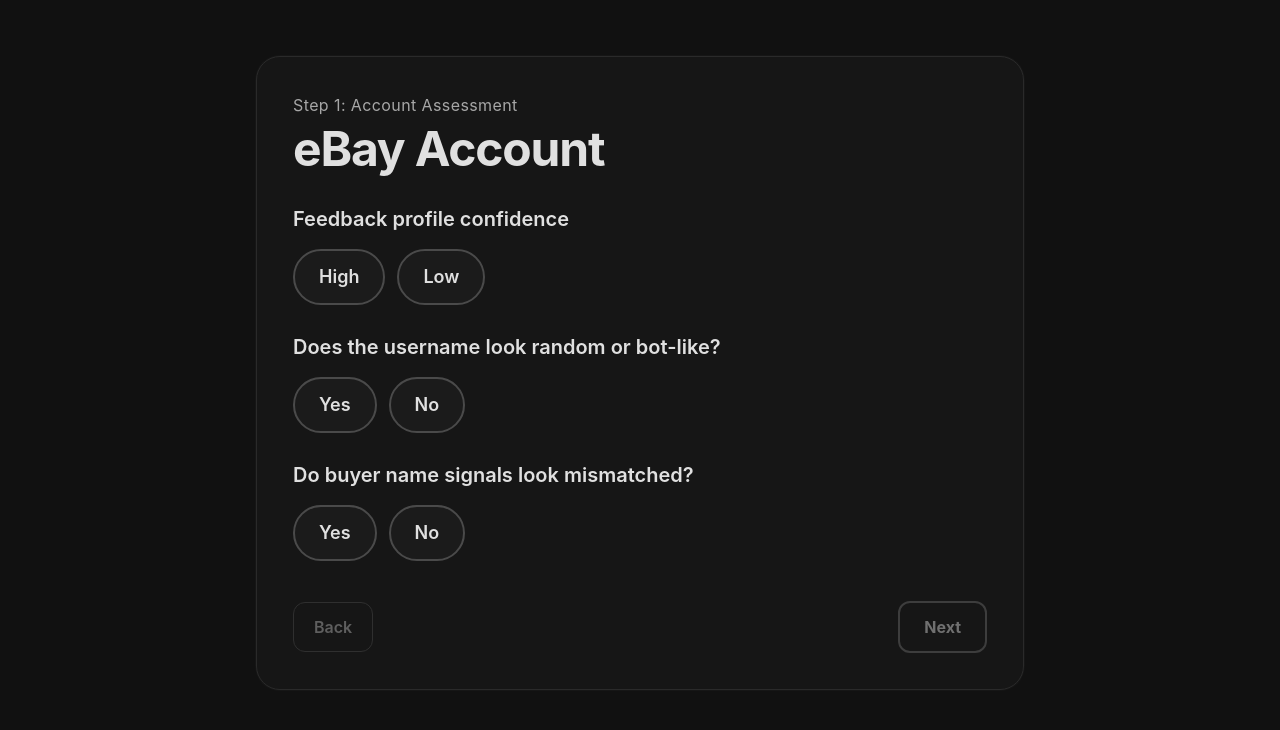
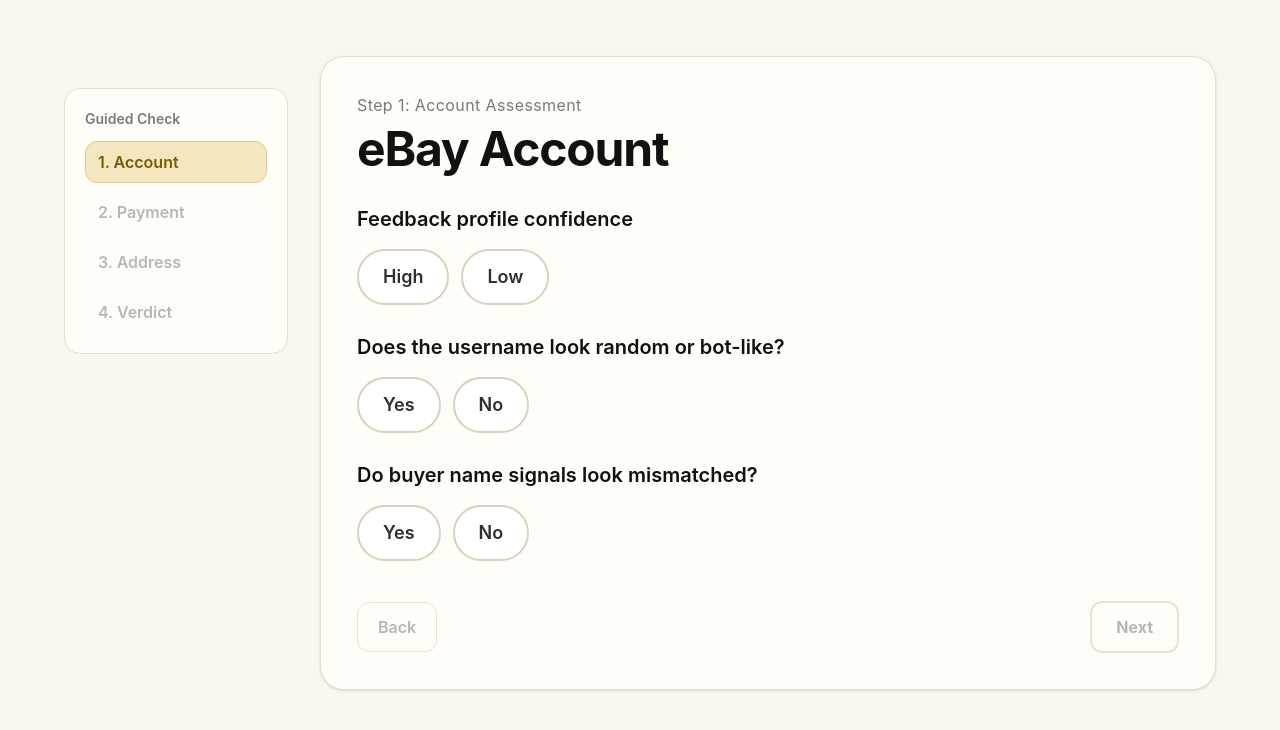
Before and after one commit to yyss8/IsBuyerLegit, a React (Vite) app: page / in a window 1280 px wide. Both pictures are taken after a click on the button "ebay". Shown: the top 730 px of the page. Built offline with nearby package versions, Linux system fonts and the light colour scheme.

Commit message:
feat: align guided check styling and add indexed sidebar

```diff
--- a/note/AI.md
+++ b/note/AI.md
@@ -257,3 +257,22 @@
 - Preserved existing `local` panel behavior and restart flow.
 
 **Status**: Completed and ready for end-to-end routing tests.
+
+---
+
+## Task: Guided Check Styling Alignment + Indexed Sidebar (March 1, 2026)
+
+**Objective**:
+Align eBay guided flow visuals with the local-panel warm-light style and add left-side indexed navigation for returning to prior steps.
+
+**Implementation Details**:
+- Restyled `GuidedCheckEngine` from dark mode to warm-light panel aesthetic:
+  - App background: `#FAF6EE`
+  - Panel background: `#FFFDF7`
+  - Border system: warm neutral (`#E7DFC9`, `#D8D1BE`)
+  - Accent interactions: gold-tinted (`#D9CC9A`, `#7A5A00`)
+- Added left indexed sidebar (`1. Account`, `2. Payment`, `3. Address`, `4. Verdict`).
+- Added `maxReachedScreen` tracking so sidebar allows navigation only to current/previously reached steps (no skipping ahead).
+- Preserved existing `Back`, `Next`, and `Start Over` logic with transition effects.
+
+**Status**: Completed and integrated.
--- a/src/GuidedCheckEngine.jsx
+++ b/src/GuidedCheckEngine.jsx
@@ -97,6 +97,7 @@
 const GuidedCheckEngine = () => {
   const [formData, setFormData] = useState(initialFormData);
   const [currentScreen, setCurrentScreen] = useState(0);
+  const [maxReachedScreen, setMaxReachedScreen] = useState(0);
 
   const currentConfig = screens[currentScreen];
 
@@ -121,7 +122,11 @@
   }, [currentConfig, currentScreen, formData]);
 
   const handleNext = () => {
-    setCurrentScreen((previous) => Math.min(previous + 1, 3));
+    setCurrentScreen((previous) => {
+      const next = Math.min(previous + 1, 3);
+      setMaxReachedScreen((maxVisited) => Math.max(maxVisited, next));
+      return next;
+    });
   };
 
   const handleBack = () => {
@@ -131,26 +136,70 @@
   const handleStartOver = () => {
     setFormData(initialFormData);
     setCurrentScreen(0);
+    setMaxReachedScreen(0);
   };
 
+  const handleSidebarSelect = (targetScreen) => {
+    if (targetScreen <= maxReachedScreen) {
+      setCurrentScreen(targetScreen);
+    }
+  };
+
+  const sidebarSteps = [
+    '1. Account',
+    '2. Payment',
+    '3. Address',
+    '4. Verdict',
+  ];
+
   return (
-    <div className="min-h-screen bg-[#111111] text-[#E0E0E0] px-6 py-10 md:py-14 font-sans">
+    <div className="min-h-screen bg-[#FAF6EE] text-[#111111] px-6 py-10 md:py-14 font-sans">
       <style>
         {`@keyframes panelFadeUp { from { opacity: 0; transform: translateY(16px); } to { opacity: 1; transform: translateY(0); } }`}
       </style>
 
-      <div className="max-w-3xl mx-auto">
+      <div className="max-w-6xl mx-auto flex flex-col md:flex-row gap-6 md:gap-8">
+        <aside className="md:w-56 md:pt-8">
+          <div className="rounded-2xl border border-[#E7DFC9] bg-[#FFFDF7] p-4 md:p-5">
+            <p className="text-sm font-semibold text-[#7A7A7A] mb-3">Guided Check</p>
+            <div className="space-y-2">
+              {sidebarSteps.map((label, index) => {
+                const isActive = currentScreen === index;
+                const isAccessible = index <= maxReachedScreen;
+
+                return (
+                  <button
+                    key={label}
+                    onClick={() => handleSidebarSelect(index)}
+                    disabled={!isAccessible}
+                    className={`w-full text-left rounded-xl px-3 py-2 text-sm md:text-base font-semibold transition-all duration-300 ${
+                      isActive
+                        ? 'border border-[#D9CC9A] bg-[#F4E7C0] text-[#7A5A00]'
+                        : isAccessible
+                          ? 'cursor-pointer border border-transparent text-[#5B5B5B] hover:border-[#D9CC9A] hover:bg-[#FBF2D6] hover:text-[#7A5A00]'
+                          : 'cursor-not-allowed border border-transparent text-[#B7B7B7]'
+                    }`}
+                  >
+                    {label}
+                  </button>
+                );
+              })}
+            </div>
+          </div>
+        </aside>
+
+        <div className="flex-1">
         <div
           key={currentScreen}
-          className="rounded-3xl border border-[#2A2A2A] bg-[#161616] p-6 md:p-9 shadow-[0_0_0_1px_rgba(255,255,255,0.02)]"
+          className="rounded-3xl border border-[#E7DFC9] bg-[#FFFDF7] p-6 md:p-9 shadow-sm"
           style={{ animation: 'panelFadeUp 320ms ease-out' }}
         >
           {currentScreen <= 2 ? (
             <>
-              <p className="text-sm md:text-base text-[#A7A7A7] tracking-wide">
+              <p className="text-sm md:text-base text-[#7A7A7A] tracking-wide">
                 {currentConfig.stepLabel}
               </p>
-              <h1 className="mt-2 text-4xl md:text-5xl font-bold tracking-tight">
+              <h1 className="mt-2 text-4xl md:text-5xl font-bold tracking-tight text-[#111111]">
                 {currentConfig.title}
               </h1>
 
@@ -171,10 +220,10 @@
                               onClick={() =>
                                 setNestedValue(currentConfig.category, question.key, option.value)
                               }
-                              className={`cursor-pointer rounded-full px-6 py-3 text-base md:text-lg font-semibold border-2 transition-all duration-300 hover:scale-[1.03] focus:outline-none focus:ring-2 focus:ring-[#FFC107]/50 ${
+                              className={`cursor-pointer rounded-full px-6 py-3 text-base md:text-lg font-semibold border-2 transition-all duration-300 hover:scale-[1.03] focus:outline-none focus:ring-2 focus:ring-[#B8860B]/40 ${
                                 isSelected
-                                  ? 'border-[#FFC107] bg-[#2A2204] text-[#FFC107]'
-                                  : 'border-[#4A4A4A] bg-[#1B1B1B] text-[#E0E0E0] hover:border-[#FFC107] hover:text-[#FFC107]'
+                                  ? 'border-[#D9CC9A] bg-[#F4E7C0] text-[#7A5A00]'
+                                  : 'border-[#D8D1BE] bg-[#FFFFFF] text-[#2F2F2F] hover:border-[#D9CC9A] hover:text-[#7A5A00] hover:bg-[#FBF2D6]'
                               }`}
                             >
                               {option.label}
@@ -193,8 +242,8 @@
                   disabled={currentScreen === 0}
                   className={`rounded-xl px-5 py-3 text-base font-semibold transition-all duration-300 ${
                     currentScreen === 0
-                      ? 'cursor-not-allowed border border-[#2F2F2F] text-[#5F5F5F]'
-                      : 'cursor-pointer border border-[#4A4A4A] text-[#E0E0E0] hover:border-[#FFC107] hover:text-[#FFC107]'
+                      ? 'cursor-not-allowed border border-[#E8E2D2] text-[#B7B7B7]'
+                      : 'cursor-pointer border border-[#D8D1BE] text-[#4A4A4A] hover:border-[#D9CC9A] hover:text-[#7A5A00] hover:bg-[#FBF2D6]'
                   }`}
                 >
                   Back
@@ -205,8 +254,8 @@
                   disabled={!isCurrentScreenComplete}
                   className={`rounded-xl px-6 py-3 text-base font-bold transition-all duration-300 ${
                     isCurrentScreenComplete
-                      ? 'cursor-pointer border-2 border-[#FFC107] text-[#FFC107] hover:bg-[#FFC107] hover:text-[#111111]'
-                      : 'cursor-not-allowed border-2 border-[#3D3D3D] text-[#707070]'
+                      ? 'cursor-pointer border-2 border-[#D9CC9A] text-[#7A5A00] hover:bg-[#F4E7C0]'
+                      : 'cursor-not-allowed border-2 border-[#E8E2D2] text-[#B7B7B7]'
                   }`}
                 >
                   Next
@@ -215,14 +264,14 @@
             </>
           ) : (
             <>
-              <p className="text-sm md:text-base text-[#A7A7A7] tracking-wide">Step 4: The Verdict</p>
-              <h1 className="mt-2 text-4xl md:text-5xl font-bold tracking-tight">
+              <p className="text-sm md:text-base text-[#7A7A7A] tracking-wide">Step 4: The Verdict</p>
+              <h1 className="mt-2 text-4xl md:text-5xl font-bold tracking-tight text-[#111111]">
                 Summary Dashboard
               </h1>
 
-              <div className="mt-8 rounded-2xl border border-[#2A2A2A] bg-[#121212] p-5 md:p-6">
-                <p className="text-sm md:text-base text-[#9A9A9A] mb-3">Current `formData` JSON</p>
-                <pre className="overflow-auto text-sm md:text-base leading-relaxed text-[#E0E0E0]">
+              <div className="mt-8 rounded-2xl border border-[#E7DFC9] bg-[#FFFEFA] p-5 md:p-6">
+                <p className="text-sm md:text-base text-[#7A7A7A] mb-3">Current `formData` JSON</p>
+                <pre className="overflow-auto text-sm md:text-base leading-relaxed text-[#2B2B2B]">
                   {JSON.stringify(formData, null, 2)}
                 </pre>
               </div>
@@ -230,14 +279,14 @@
               <div className="mt-8 flex items-center justify-between">
                 <button
                   onClick={handleBack}
-                  className="cursor-pointer rounded-xl px-5 py-3 text-base font-semibold border border-[#4A4A4A] text-[#E0E0E0] transition-all duration-300 hover:border-[#FFC107] hover:text-[#FFC107]"
+                  className="cursor-pointer rounded-xl px-5 py-3 text-base font-semibold border border-[#D8D1BE] text-[#4A4A4A] transition-all duration-300 hover:border-[#D9CC9A] hover:text-[#7A5A00] hover:bg-[#FBF2D6]"
                 >
                   Back
                 </button>
 
                 <button
                   onClick={handleStartOver}
-                  className="cursor-pointer rounded-xl px-7 py-3 text-base font-bold border-2 border-[#FFC107] text-[#FFC107] transition-all duration-300 hover:bg-[#FFC107] hover:text-[#111111]"
+                  className="cursor-pointer rounded-xl px-7 py-3 text-base font-bold border-2 border-[#D9CC9A] text-[#7A5A00] transition-all duration-300 hover:bg-[#F4E7C0]"
                 >
                   Start Over
                 </button>
@@ -245,6 +294,7 @@
             </>
           )}
         </div>
+        </div>
       </div>
     </div>
   );
```
